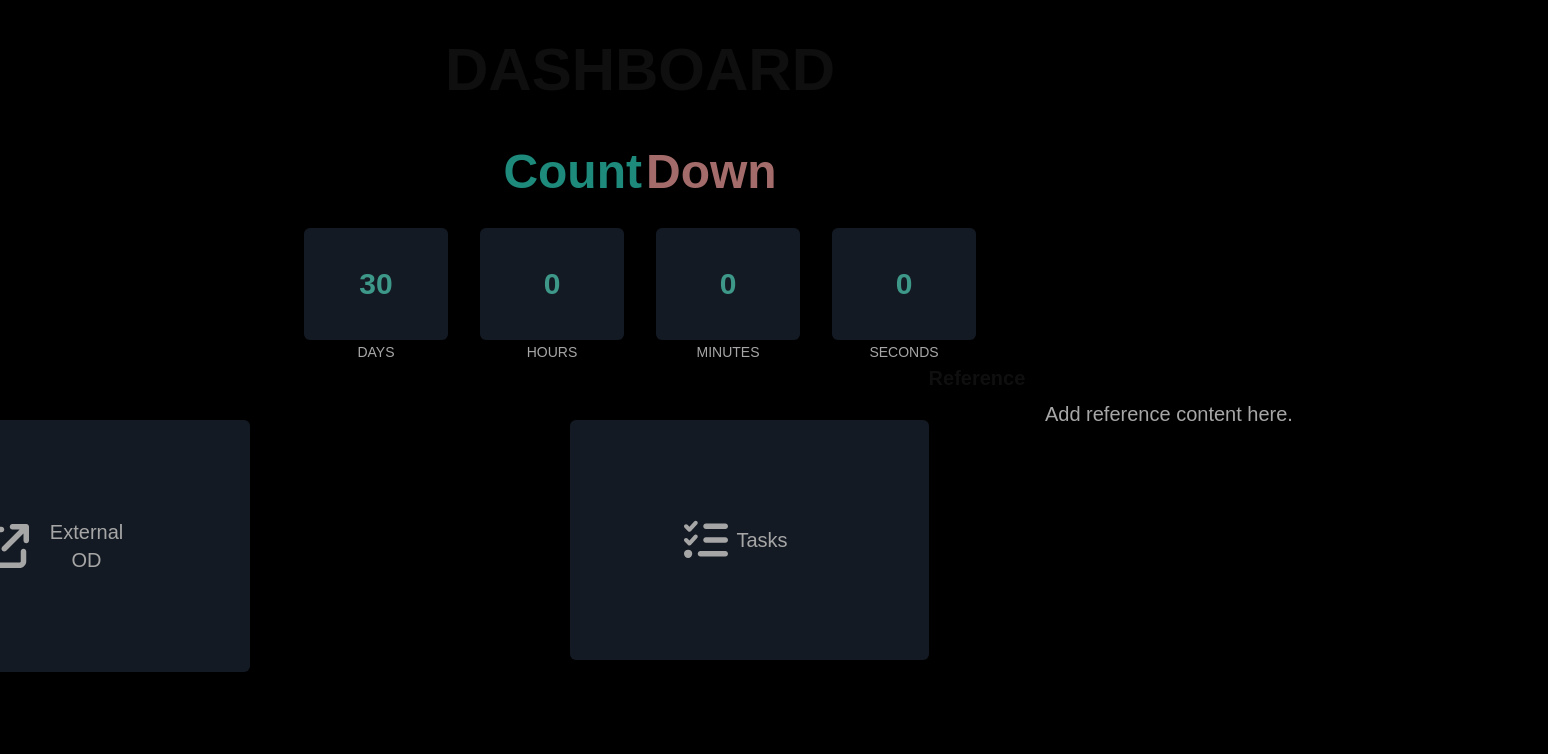
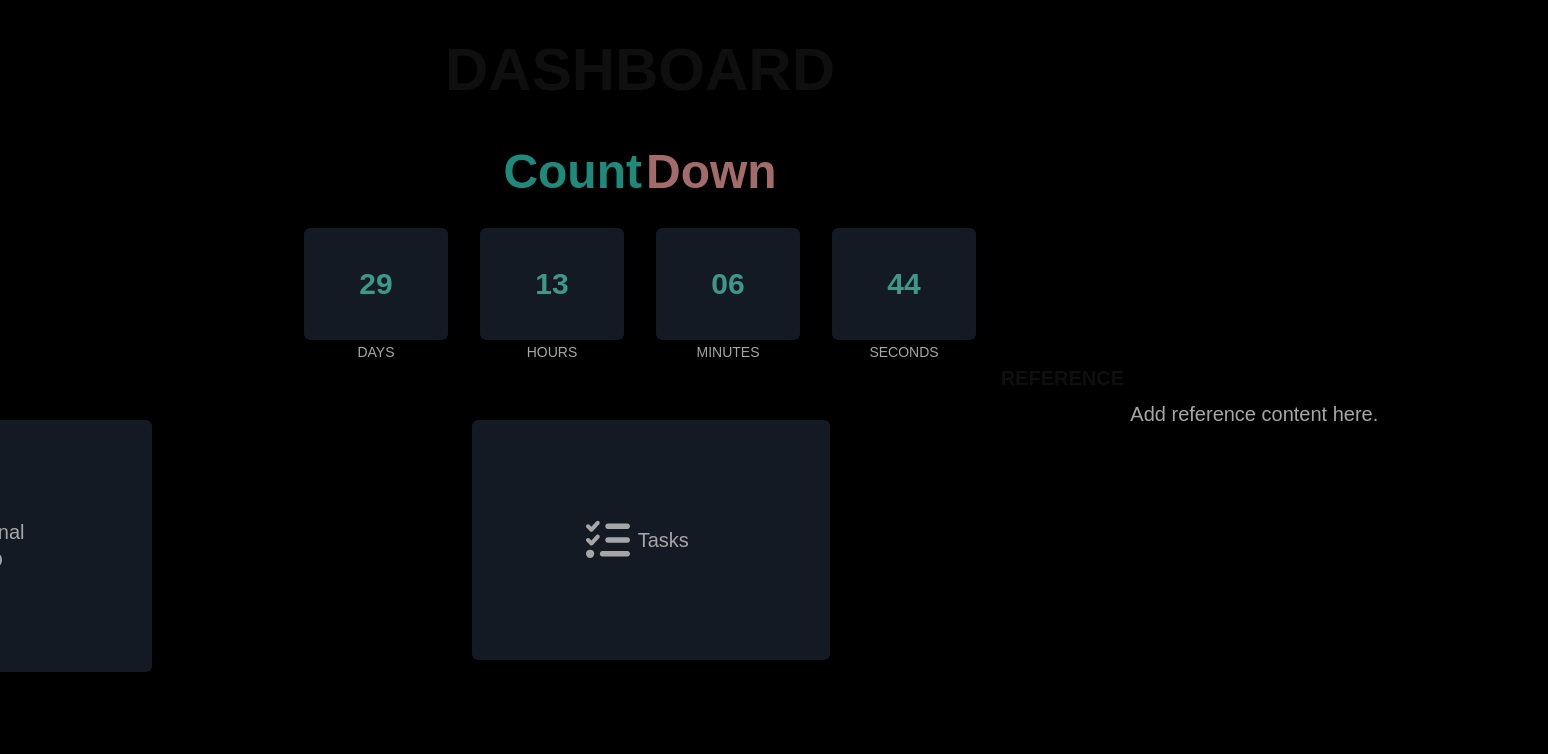
Before and after one commit to PriyaDharsini2006/Dashboard, a Next.js app: page / in a window 1280 px wide. Shown: the top 754 px of the page, 1548 px wide, since content can reach past the window. Built offline with nearby package versions, Linux system fonts and the light colour scheme.

Commit message:
count down working

```diff
--- a/src/app/Navbar.js
+++ b/src/app/Navbar.js
@@ -1,3 +1,149 @@
+// import React, { useState, useEffect } from 'react';
+// import { useRouter } from 'next/navigation';
+// import { FontAwesomeIcon } from '@fortawesome/react-fontawesome';
+// import {
+//   faClipboardList,
+//   faCog,
+//   faDatabase,
+//   faArrowUpRightFromSquare,
+//   faListCheck,
+//   faCheckCircle,
+//   faHome,// Replace with a valid icon if needed
+// } from '@fortawesome/free-solid-svg-icons';
+// const Navbar = () => {
+//   const [timeLeft, setTimeLeft] = useState({
+//     days: 0,
+//     hours: 0,
+//     minutes: 0,
+//     seconds: 0,
+//   });
+//   const [isAuthenticated, setIsAuthenticated] = useState(false);
+//   const router = useRouter();
+
+//   const navLinks = [
+//     { name: 'External OD', href: '#', icon: faArrowUpRightFromSquare },
+//     { name: 'Internal OD', href: '#', icon: faClipboardList },
+//     { name: 'Workspace', href: '#', icon: faCog },
+//     { name: 'Database', href: '#', icon: faDatabase },
+//   ];
+
+//   const nav = [
+//     { name: 'Tasks', href: '/task', icon: faListCheck },
+//     { name: 'PR Mail', href: '#', icon: faCheckCircle }, // Use a valid icon here
+//     { name: 'Treasury', href: '#', icon: faHome }, // Use a valid icon here
+//   ];
+
+//   function calculateTimeLeft() {
+//     const targetDate = new Date();
+//     targetDate.setMonth(targetDate.getMonth() + 1);
+//     const difference = targetDate - new Date();
+
+//     return {
+//       days: Math.floor(difference / (1000 * 60 * 60 * 24)),
+//       hours: Math.floor((difference / (1000 * 60 * 60)) % 24),
+//       minutes: Math.floor((difference / 1000 / 60) % 60),
+//       seconds: Math.floor((difference / 1000) % 60),
+//     };
+//   }
+
+//   useEffect(() => {
+//     setTimeLeft(calculateTimeLeft());
+
+//     const timer = setInterval(() => {
+//       setTimeLeft(calculateTimeLeft());
+//     }, 1000);
+
+//     return () => clearInterval(timer);
+//   }, []);
+
+//   const handleNavigation = (link) => {
+//     if (link.name === 'Tasks' && !isAuthenticated) {
+//       router.push('/sign');
+//     } else {
+//       router.push(link.href);
+//     }
+//   };
+
+//   return (
+//     <div className="flex flex-col items-center text-center p-10">
+//       <div className="text-6xl font-bold mb-8">DASHBOARD</div>
+
+//       {/* Countdown Timer */}
+//       <div className="flex flex-col items-center mb-6">
+//         <div className="flex flex-row p-4">
+//           <h1 className="glitch text-5xl font-bold text-teal-400 mr-1">Count</h1>
+//           <h1 className="glitch text-5xl font-bold text-red-300">Down</h1>
+
+//         </div>
+
+//         <div className="flex space-x-4 mt-4">
+//           {['days', 'hours', 'minutes', 'seconds'].map((unit) => (
+//             <div key={unit} className="relative w-40 h-28 px-2 perspective">
+//               <div className="flip-card-inner">
+//                 <div className="flip-card-front bg-gray-800 text-teal-300 text-3xl font-bold flex justify-center items-center rounded-md">
+//                   <span>{timeLeft[unit]}</span>
+//                 </div>
+//                 <div className="flip-card-back bg-gray-900 text-teal-300 text-3xl font-bold flex justify-center items-center rounded-md rotate-y-180">
+//                   <span>{unit.charAt(0).toUpperCase() + unit.slice(1)} Left</span>
+//                 </div>
+//               </div>
+//               <span className="text-white text-sm font-medium uppercase">{unit}</span>
+//             </div>
+//           ))}
+//         </div>
+//       </div>
+
+//       <div className="flex w-full justify-center lg:justify-between">
+//         <div className="text-xl pt-12 font-redhat relative">
+//           <div className="font-semibold mb-2"></div>
+//           <div className="font-semibold text-center mb-2"></div>
+//           <div className='flex flex-1 space-x-80'>
+//             <div className="flex flex-col item-center justify-center space-y-24">
+//               {navLinks.map((link) => (
+//                 <div key={link.name} className="relative w-full ">
+//                   <button
+//                     onClick={() => handleNavigation(link)}
+//                     className="button w-full text-xl text-white bg-gray-800 transition-colors duration-200 rounded-md px-28 py-24 transform hover:scale-105 active:scale-95 focus:outline-none focus:ring focus:ring-teal-400 flex items-center"
+//         >
+//                     <FontAwesomeIcon icon={link.icon} className="mr-2 size-11" />
+//                     {link.name}
+//                   </button>
+//                 </div>
+//               ))}
+//             </div>
+//             <div className="flex flex-col  space-y-24">
+//               {nav.map((link) => (
+//                 <div key={link.name} className="relative w-full">
+//                   <button
+//                     onClick={() => handleNavigation(link)}
+//                     className="button w-full text-xl text-white bg-gray-800 transition-colors duration-200 rounded-md px-28 py-24 transform hover:scale-105 active:scale-95 focus:outline-none focus:ring focus:ring-teal-400 flex items-center"
+//        >
+//                     <FontAwesomeIcon icon={link.icon} className="mr-2 size-11" />
+//                     {link.name}
+//                   </button>
+//                 </div>
+//               ))}
+//             </div>
+//           </div>
+//         </div>
+//         <div className='text-black'>space</div>
+//         <div className='text-black'>space</div>
+//         <div className='text-black'>space</div>
+//         <div className='text-black'>space</div>
+//         <div className="text-xl font-redhat ">
+//           <div className='flex flex-row justify-center space-x-96'>
+//             <div className="font-semibold mb-2">REFERENCE</div>
+//             <div></div>
+//           </div>
+//           <p className="text-white">Add reference content here.</p>
+//         </div>
+//       </div>
+//     </div>
+//   );
+// };
+
+// export default Navbar;
+
 import React, { useState, useEffect } from 'react';
 import { useRouter } from 'next/navigation';
 import { FontAwesomeIcon } from '@fortawesome/react-fontawesome';
@@ -8,8 +154,9 @@ import {
   faArrowUpRightFromSquare,
   faListCheck,
   faCheckCircle,
-  faHome,// Replace with a valid icon if needed
+  faHome,
 } from '@fortawesome/free-solid-svg-icons';
+
 const Navbar = () => {
   const [timeLeft, setTimeLeft] = useState({
     days: 0,
@@ -29,30 +176,55 @@ const Navbar = () => {
 
   const nav = [
     { name: 'Tasks', href: '/task', icon: faListCheck },
-    { name: 'PR Mail', href: '#', icon: faCheckCircle }, // Use a valid icon here
-    { name: 'Treasury', href: '#', icon: faHome }, // Use a valid icon here
+    { name: 'PR Mail', href: '#', icon: faCheckCircle },
+    { name: 'Treasury', href: '#', icon: faHome },
   ];
 
   function calculateTimeLeft() {
-    const targetDate = new Date();
-    targetDate.setMonth(targetDate.getMonth() + 1);
-    const difference = targetDate - new Date();
+    // Get current date
+    const now = new Date();
 
+    // Set target date to the last day of next month
+    const targetDate = new Date(now.getFullYear(), now.getMonth() + 1, 0, 23, 59, 59);
+
+    // Calculate the difference
+    const difference = targetDate.getTime() - now.getTime();
+
+    // Return 0 if the difference is negative
+    if (difference < 0) {
+      return {
+        days: 0,
+        hours: 0,
+        minutes: 0,
+        seconds: 0
+      };
+    }
+
+    // Calculate the time units
     return {
       days: Math.floor(difference / (1000 * 60 * 60 * 24)),
-      hours: Math.floor((difference / (1000 * 60 * 60)) % 24),
-      minutes: Math.floor((difference / 1000 / 60) % 60),
-      seconds: Math.floor((difference / 1000) % 60),
+      hours: Math.floor((difference % (1000 * 60 * 60 * 24)) / (1000 * 60 * 60)),
+      minutes: Math.floor((difference % (1000 * 60 * 60)) / (1000 * 60)),
+      seconds: Math.floor((difference % (1000 * 60)) / 1000)
     };
   }
 
   useEffect(() => {
+    // Set initial time
     setTimeLeft(calculateTimeLeft());
 
+    // Update every second
     const timer = setInterval(() => {
-      setTimeLeft(calculateTimeLeft());
+      const newTimeLeft = calculateTimeLeft();
+      setTimeLeft(newTimeLeft);
+
+      // If countdown is finished, clear the interval
+      if (Object.values(newTimeLeft).every(value => value === 0)) {
+        clearInterval(timer);
+      }
     }, 1000);
 
+    // Cleanup on unmount
     return () => clearInterval(timer);
   }, []);
 
@@ -73,7 +245,6 @@ const Navbar = () => {
         <div className="flex flex-row p-4">
           <h1 className="glitch text-5xl font-bold text-teal-400 mr-1">Count</h1>
           <h1 className="glitch text-5xl font-bold text-red-300">Down</h1>
-
         </div>
 
         <div className="flex space-x-4 mt-4">
@@ -81,7 +252,7 @@ const Navbar = () => {
             <div key={unit} className="relative w-40 h-28 px-2 perspective">
               <div className="flip-card-inner">
                 <div className="flip-card-front bg-gray-800 text-teal-300 text-3xl font-bold flex justify-center items-center rounded-md">
-                  <span>{timeLeft[unit]}</span>
+                  <span>{String(timeLeft[unit]).padStart(2, '0')}</span>
                 </div>
                 <div className="flip-card-back bg-gray-900 text-teal-300 text-3xl font-bold flex justify-center items-center rounded-md rotate-y-180">
                   <span>{unit.charAt(0).toUpperCase() + unit.slice(1)} Left</span>
@@ -92,6 +263,7 @@ const Navbar = () => {
           ))}
         </div>
       </div>
+
 
              <div className="flex w-full justify-center lg:justify-between">
          <div className="text-xl pt-12 font-redhat relative">
@@ -126,10 +298,13 @@ const Navbar = () => {
             </div>
           </div>
         </div>
-
+        <div className='text-black'>space</div>
+        <div className='text-black'>space</div>
+        <div className='text-black'>space</div>
+        <div className='text-black'>space</div>
         <div className="text-xl font-redhat ">
           <div className='flex flex-row justify-center space-x-96'>
-            <div className="font-semibold mb-2">Reference</div>
+            <div className="font-semibold mb-2">REFERENCE</div>
             <div></div>
           </div>
           <p className="text-white">Add reference content here.</p>
@@ -138,5 +313,4 @@ const Navbar = () => {
     </div>
   );
 };
-
 export default Navbar;
--- a/src/app/task/page.js
+++ b/src/app/task/page.js
@@ -1,5 +1,5 @@
 export default function task(){
-    return (
-        <div>welcome to task page</div>
-    )
+  return(
+    <div>task</div>
+  )
 }
```
Also changed, not shown: 1 other file (tests, documents, lock files or other folders). Lines whose indentation alone changed are shown as unchanged.
